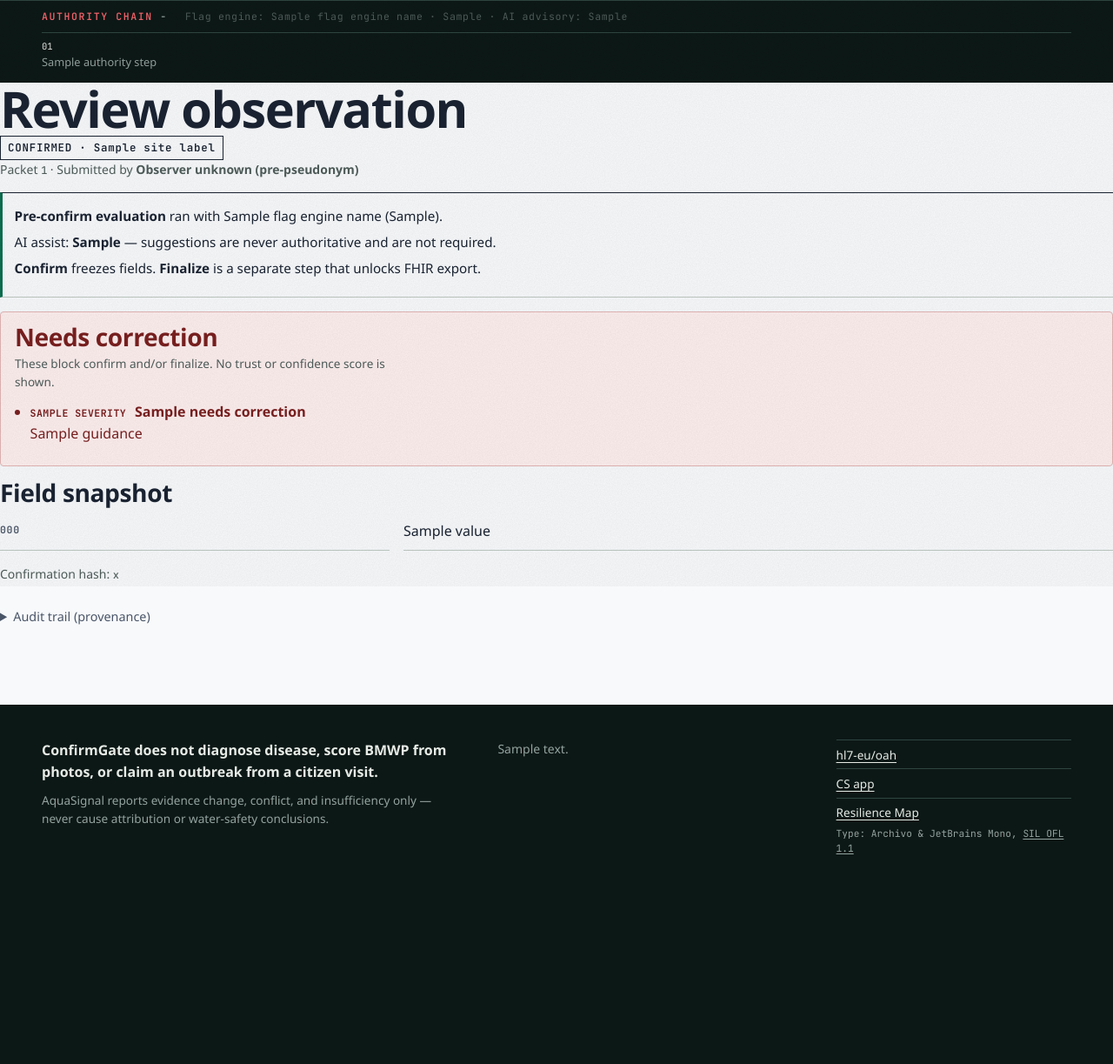
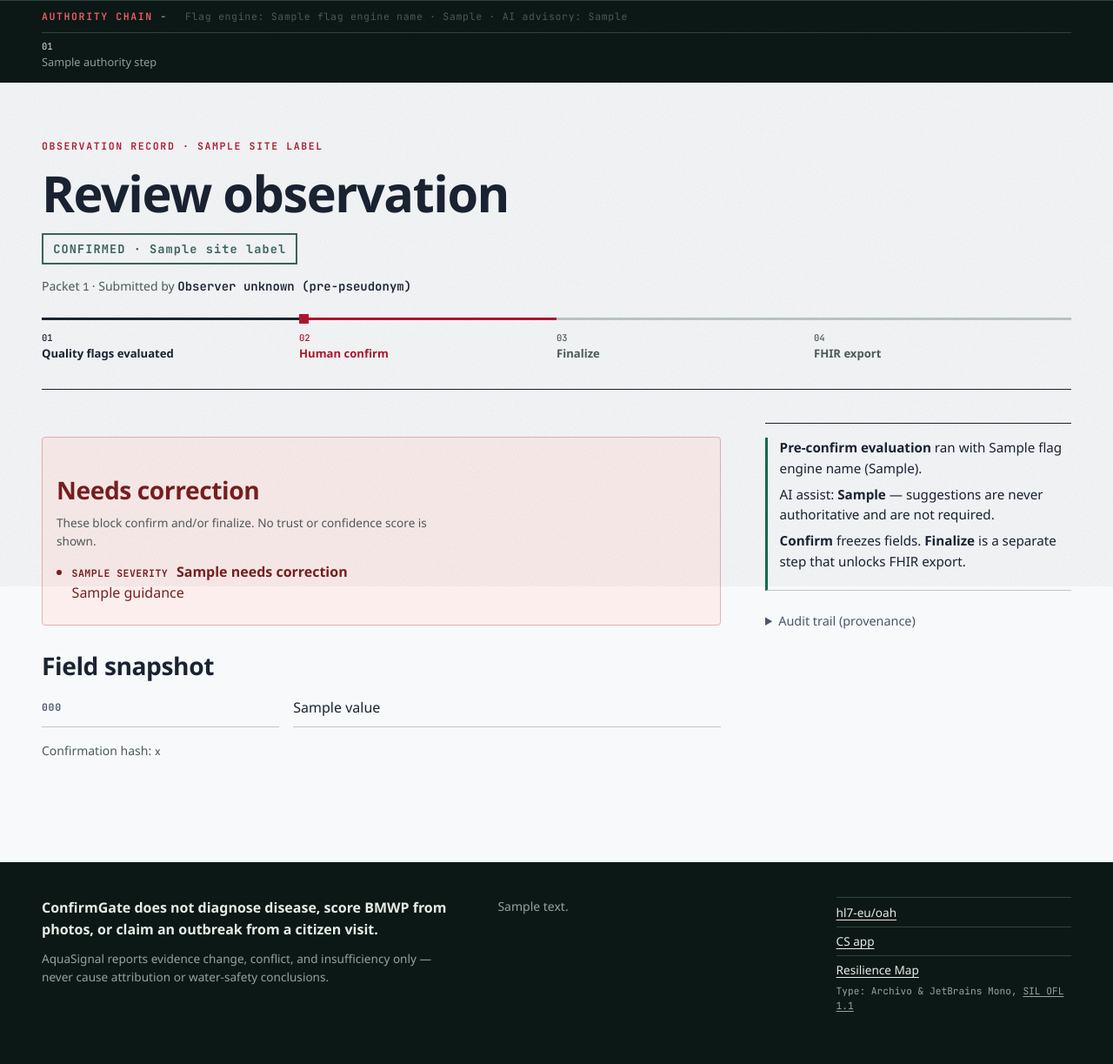
Before and after one commit to CodewithJha/aquasignal, a FastAPI app: template app/templates/observation.html in a window 1280 px wide. Shown: the part 126-1349 px from the top of the page at 87% size. Before the commit the page ends 1108 px from the top, so only its background shows below. Run offline with FastAPI, Linux system fonts and the light colour scheme; the template is opened without the code that fills it: most values are stand-ins (such as "Sample title", 1, 10 or a date in 2020); parts of the project's set-up code (start-up, migrations or seed data) failed here and were passed over.

Commit message:
feat(ui): show the observation record as a sheet with lifecycle track
observation.html gets a record head (kicker, workflow stamp, packet and
pseudonymous observer) and a four-step lifecycle track: quality flags,
human confirm, finalize, FHIR export, with done / current / stopped
states. The body moves into a two-column split: flags, AI suggestions,
corrections, snapshot and actions on the left, and an authority-and-audit
rail with the provenance trail on the right.

Most of the template diff is re-indentation from the new wrappers; forms,
routes and conditions are unchanged.

```diff
--- a/app/static/style.css
+++ b/app/static/style.css
@@ -756,6 +756,44 @@ legend + * { clear: both; }
 .snapshot dd { min-width: 0; overflow-wrap: anywhere; }
 .snapshot dd ul { margin: 0; padding-left: 1rem; }
 
+/* ---------- Lifecycle track (observation / review / FHIR) ---------- */
+.track {
+  list-style: none;
+  margin: 1.5rem 0 0;
+  padding: 0;
+  display: grid;
+  grid-template-columns: repeat(4, minmax(0, 1fr));
+  counter-reset: track;
+}
+.track li {
+  counter-increment: track;
+  position: relative;
+  padding: 0.9rem 0.5rem 0 0;
+  font-size: 0.82rem;
+  font-weight: 600;
+  line-height: 1.25;
+  color: var(--meta);
+  border-top: 3px solid var(--paper-3);
+}
+.track li::before {
+  content: counter(track, decimal-leading-zero);
+  display: block;
+  font-family: var(--mono);
+  font-size: 0.66rem;
+  font-weight: 500;
+  margin-bottom: 0.2rem;
+}
+.track li.done { color: var(--ink); border-top-color: var(--ink); }
+.track li.now { color: var(--signal); border-top-color: var(--signal); }
+.track li.now::after {
+  content: "";
+  position: absolute;
+  top: -7px; left: 0;
+  width: 11px; height: 11px;
+  background: var(--signal);
+}
+.track li.stop { color: var(--meta); border-top-style: dashed; }
+
 /* ---------- HOME ---------- */
 .home-thesis {
   padding-top: clamp(2.5rem, 7vw, 6rem);
@@ -935,6 +973,25 @@ legend + * { clear: both; }
   padding-top: 1.5rem;
   padding-left: calc(var(--label-col) + var(--col-gap));
 }
+
+/* ---------- Observation / review sheet ---------- */
+.sheet-head h2 { margin-top: 0.2rem; }
+.sheet-head .meta { margin-top: 0.85rem; }
+.sheet-head .observer { font-family: var(--mono); font-weight: 600; color: var(--ink); }
+.sheet section > h3, .sheet-main > section > h3 { margin: 2rem 0 0.75rem; }
+.correct-form { margin-top: 1.5rem; }
+.correct-form fieldset .fs-fields, .correct-form fieldset {
+  min-width: 0;
+}
+.correct-form fieldset {
+  display: grid;
+  grid-template-columns: repeat(auto-fit, minmax(14rem, 1fr));
+  gap: 0 1.5rem;
+}
+.correct-form legend, .correct-form .hint { grid-column: 1 / -1; }
+.correct-form .hint { margin: -0.5rem 0 1rem; }
+.correct-form button { grid-column: 1 / -1; justify-self: start; margin-bottom: 1rem; }
+.reject-form fieldset { display: block; }
 
 /* ---------- Footer ---------- */
 .site-footer {
--- a/app/templates/observation.html
+++ b/app/templates/observation.html
@@ -1,24 +1,31 @@
 {% extends "base.html" %}
 {% block content %}
 {% if not packet %}
-<section class="panel">
+<section class="wrap">
+  <header class="page-head">
+    <p class="kicker">Observation record</p>
     <h2>Observation not found</h2>
-  <p><a href="/upload">Submit a new observation</a></p>
+    <p class="lede"><a href="/upload">Submit a new observation</a></p>
+  </header>
 </section>
 {% else %}
-<section class="panel" aria-labelledby="obs-heading">
-  <header class="obs-header">
+{% set step = {"RECEIVED": 1, "FLAGGED": 1, "AWAITING_CONFIRM": 1, "NEEDS_REVIEW": 1, "CONFIRMED": 2, "FINALIZED": 4}.get(state, 0) %}
+<section class="wrap sheet" aria-labelledby="obs-heading">
+  <header class="page-head sheet-head">
+    <p class="kicker">Observation record · {{ site_label }}</p>
     <h2 id="obs-heading">Review observation</h2>
-    <p class="badge" aria-label="Workflow state">{{ state }} · {{ site_label }}</p>
+    <p class="badge stamp state-{{ state|lower }}" aria-label="Workflow state">{{ state }} · {{ site_label }}</p>
     <p class="meta">Packet <code>{{ packet_id }}</code> · Submitted by <strong class="observer">{{ packet.observer_ref | observer_pseudonym }}</strong></p>
+    <ol class="track" aria-label="Lifecycle">
+      <li class="{% if step > 1 %}done{% elif step == 1 %}now{% endif %}">Quality flags evaluated</li>
+      <li class="{% if step > 2 %}done{% elif step == 2 %}now{% elif state in ['REJECTED', 'WITHDRAWN'] %}stop{% endif %}">Human confirm</li>
+      <li class="{% if step >= 4 %}done{% elif state in ['REJECTED', 'WITHDRAWN'] %}stop{% endif %}">Finalize</li>
+      <li class="{% if step >= 4 %}now{% elif state in ['REJECTED', 'WITHDRAWN'] %}stop{% endif %}">FHIR export</li>
+    </ol>
   </header>
 
-  <div class="authority-status" role="status">
-    <p><strong>Pre-confirm evaluation</strong> ran with {{ flag_engine_name }} ({{ flag_engine_version }}).</p>
-    <p>AI assist: <strong>{{ ai_model }}</strong> — suggestions are never authoritative and are not required.</p>
-    <p><strong>Confirm</strong> freezes fields. <strong>Finalize</strong> is a separate step that unlocks FHIR export.</p>
-  </div>
-
+  <div class="split">
+    <div class="sheet-main">
       {% if flag_groups.needs_correction %}
       <section class="flags flags-block" aria-labelledby="needs-heading">
         <h3 id="needs-heading">Needs correction</h3>
@@ -124,7 +131,7 @@
           <label for="c-notes">Notes
             <input id="c-notes" name="notes" value="{{ notes }}" maxlength="500" />
           </label>
-      <button type="submit">Save &amp; revalidate flags</button>
+          <button type="submit" class="secondary">Save &amp; revalidate flags</button>
         </fieldset>
       </form>
       {% else %}
@@ -175,7 +182,14 @@
         <p class="ok">Finalized. <a href="/fhir?packet_id={{ packet_id }}">View FHIR export result</a></p>
         {% endif %}
       </div>
+    </div>
 
+    <aside class="rail" aria-label="Authority and audit">
+      <div class="authority-status" role="status">
+        <p><strong>Pre-confirm evaluation</strong> ran with {{ flag_engine_name }} ({{ flag_engine_version }}).</p>
+        <p>AI assist: <strong>{{ ai_model }}</strong> — suggestions are never authoritative and are not required.</p>
+        <p><strong>Confirm</strong> freezes fields. <strong>Finalize</strong> is a separate step that unlocks FHIR export.</p>
+      </div>
       <details class="provenance">
         <summary>Audit trail (provenance)</summary>
         <ol>
@@ -184,6 +198,8 @@
           {% endfor %}
         </ol>
       </details>
+    </aside>
+  </div>
 </section>
 {% endif %}
 {% endblock %}
```
Lines whose indentation alone changed are shown as unchanged.
